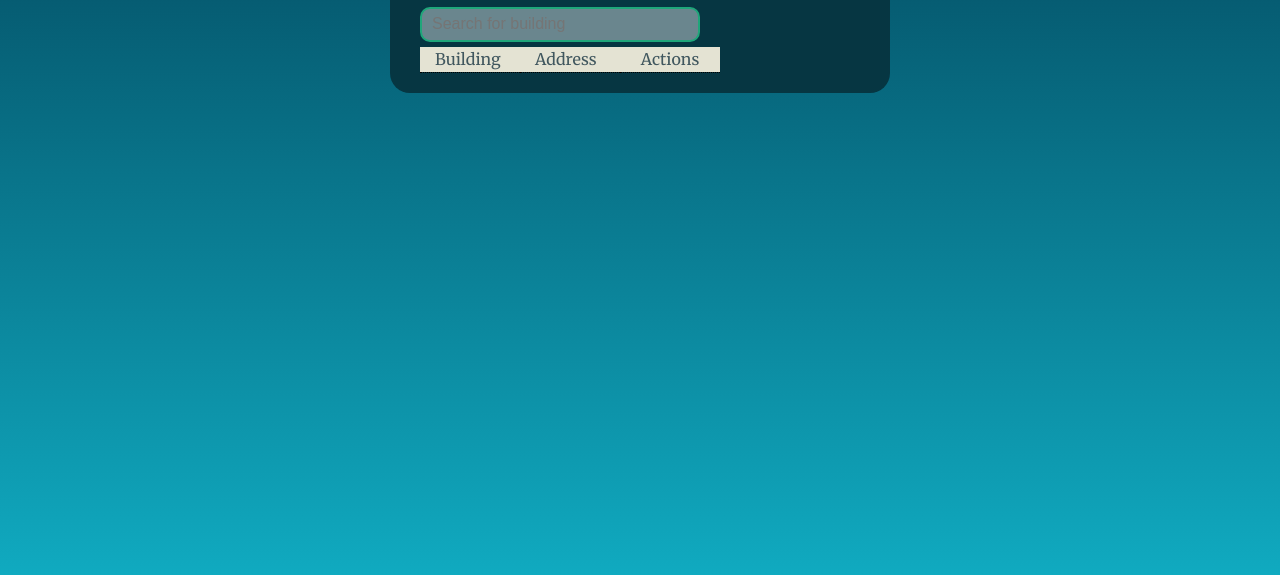
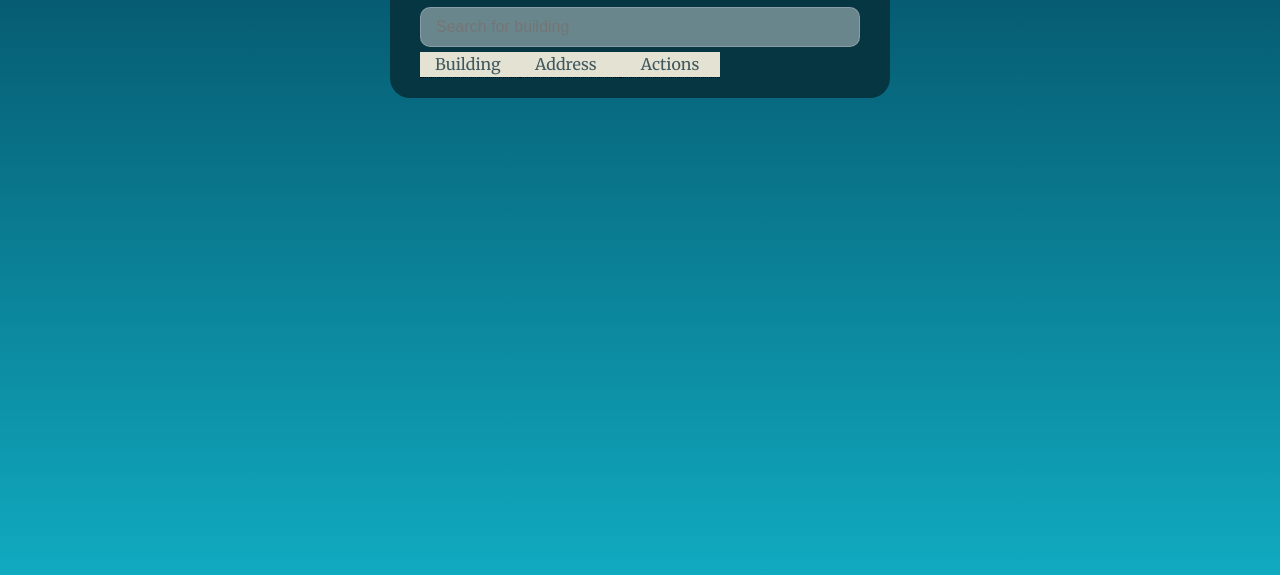
Before and after one commit to logeshk19/Samples-app-POC, a plain HTML site: page index.html in a window 1280 px wide. Shown: the part 225-800 px from the top of the page. Drawn offline with nearby package versions, Linux system fonts and the light colour scheme; some packages are replaced by stand-ins of ours; a web font is replaced by a local one.

Commit message:
style changes for search input

```diff
--- a/css/style.css
+++ b/css/style.css
@@ -398,9 +398,12 @@ th {
 }
 
 input.search {
-  border: 2px solid #1fa67a;
   font-size: 16px;
   padding-left: 10px;
   height: 35px;
   width: 280px;
 }
+
+input.h-padding {
+  padding: 10px 0 10px 15px;
+}
--- a/js/controllers.js
+++ b/js/controllers.js
@@ -410,7 +410,6 @@ $scope.levelFourInfo = $scope.pocData.levelFourData.filter(function(obj){
 
 pocControllers.filter('searchFor', function(){
     return function(arr, searchBuilding){
-        console.log("Search string is : " + searchBuilding);
         if(!searchBuilding){
             return arr;
         }
--- a/partials/locationDetails.html
+++ b/partials/locationDetails.html
@@ -2,8 +2,8 @@
   <div class="search">
   	<h1>Buildings</h1>
   	<button class="btn h-marginBottom" ng-click="addBuilding(); $event.stopPropagation();">Add building</button>
-  	<div class="bar" style="margin-top : -30px">
-    	 <input type="text" class="search" ng-model="searchBuilding" placeholder="Search for building" />
+  	<div class="bar">
+    	 <input type="text" class="h-padding" ng-model="searchBuilding" placeholder="Search for building" />
      </div>
   	<table class="table">
 	<tr>
```
